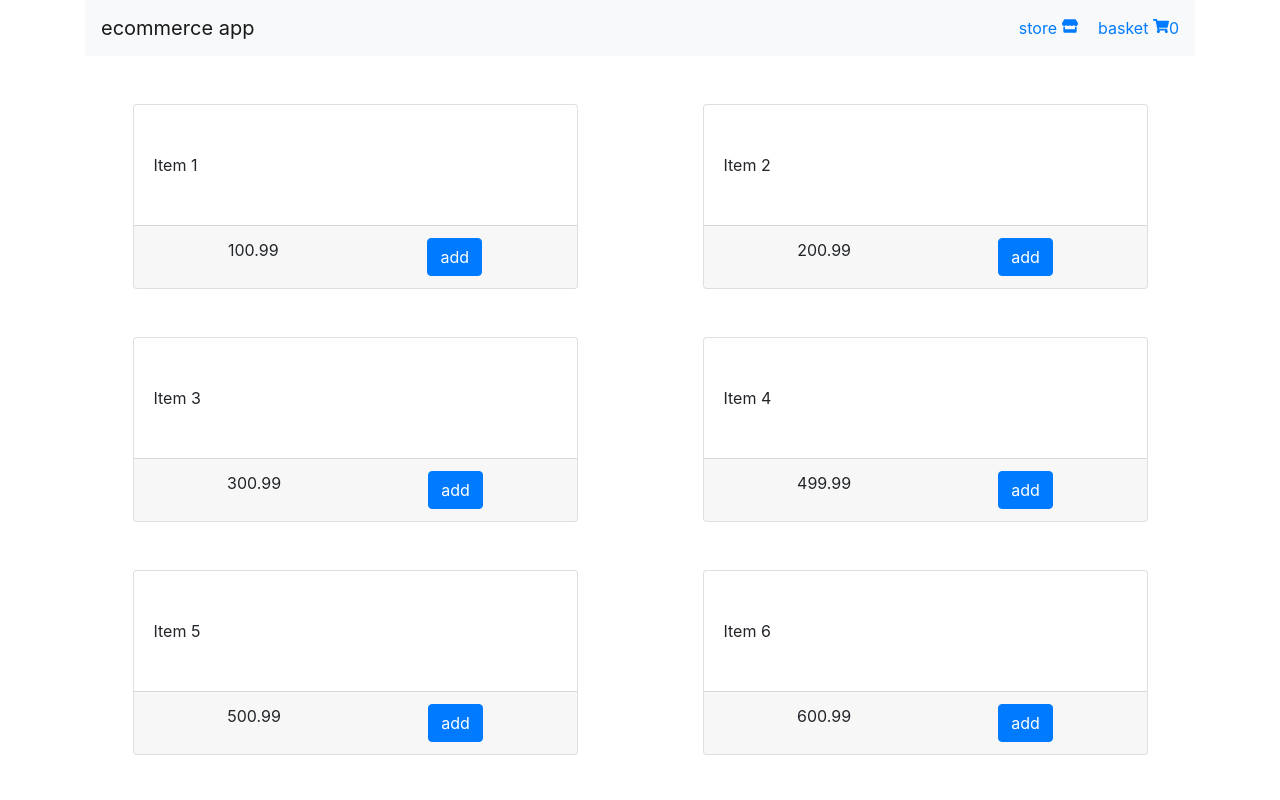
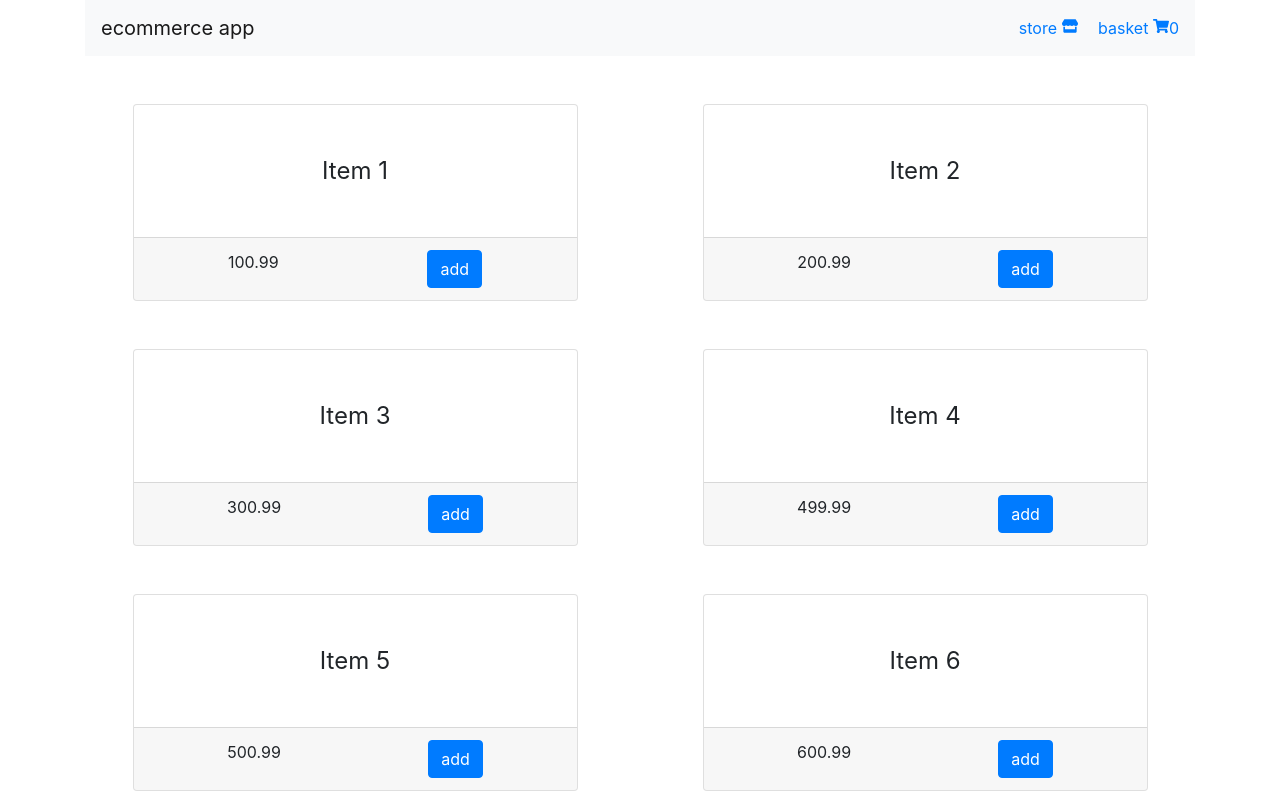
Before and after one commit to kamilpastuszka/react-hooks-typescript-ecommerce, a React (Create React App) app: page / in a window 1280 px wide. Built offline with nearby package versions, Linux system fonts and the light colour scheme.

Commit message:
styling cont.

```diff
--- a/src/components/Product.tsx
+++ b/src/components/Product.tsx
@@ -5,9 +5,11 @@ export default function Product({ name, price, addProduct }) {
   return (
     <div className="col-sm-12 col-md-5 mt-5 justify-content-around">
       <div className="card">
-        <div className="card-body py-5">{name}</div>
+        <div className="card-body py-5">
+          <CardBodyConent>{name}</CardBodyConent>
+        </div>
         <div className="card-footer d-flex justify-content-around">
-          <div>{price} </div>
+          {price}
           <div>
             <button className="btn btn-primary" onClick={addProduct}>
               add
@@ -18,3 +20,9 @@ export default function Product({ name, price, addProduct }) {
     </div>
   );
 }
+
+const CardBodyConent = styled.div`
+  text-align: center;
+  font-size: 1.5em;
+  text-transform: capitalize;
+`;
```
